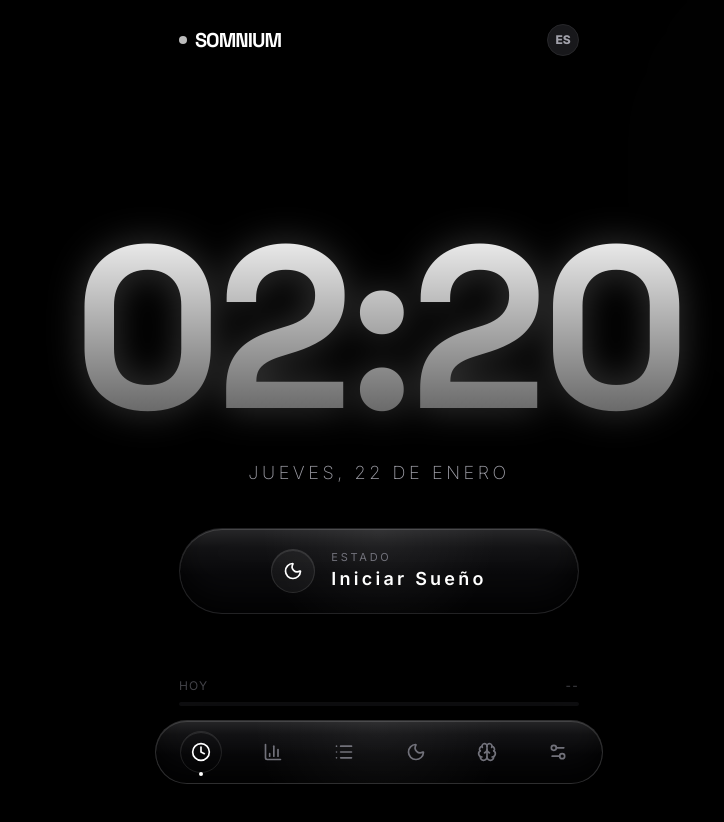
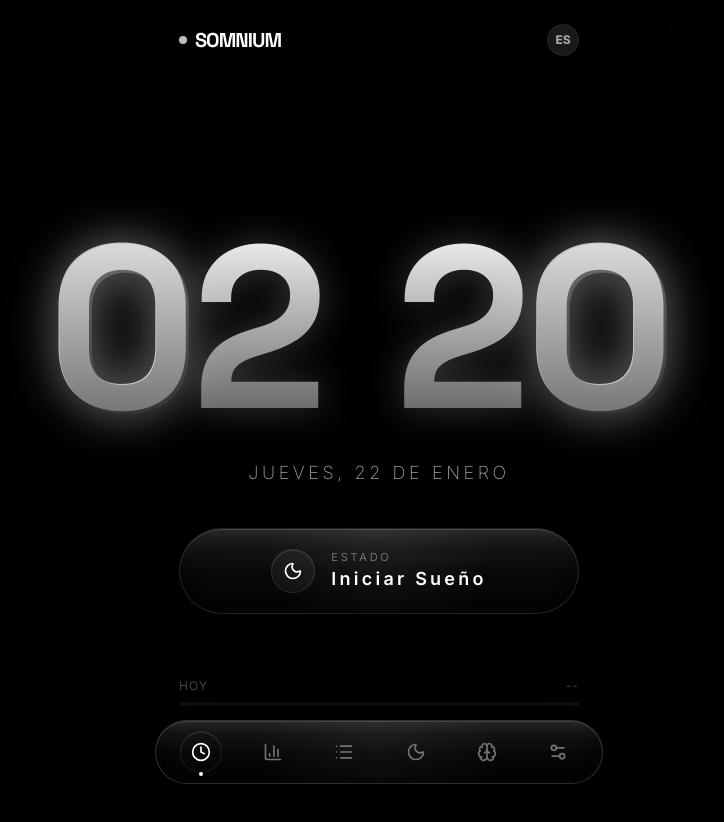
Before and after one commit to 420btc/somnium, a React (Vite) app: page / in a window 1280 px wide. Shown: the top 822 px of the page, without its empty margins (261-985 px from the left). Built offline with nearby package versions, Linux system fonts and the light colour scheme.

Commit message:
feat: add EnergyBeam component with animated clock improvements
- Implement EnergyBeam component for dynamic background effects
- Enhance GiantClock with character-level styling and shadow effects
- Add shader documentation for future reference
- Integrate EnergyBeam into main app layout

```diff
--- a/App.tsx
+++ b/App.tsx
@@ -6,6 +6,7 @@ import { HistoryList } from './components/HistoryList';
 import { AnalysisView } from './components/AnalysisView';
 import { Navbar } from './components/Navbar';
 import { DreamDiary } from './components/DreamDiary';
+import { EnergyBeam } from './components/EnergyBeam';
 import { AppScreen, SleepSession } from './types';
 import { getSleepHistory } from './services/storage';
 
@@ -42,14 +43,22 @@ const App: React.FC = () => {
 
   return (
     <div className={`min-h-screen overflow-x-hidden pb-20 selection:bg-white selection:text-black ${theme === 'light' ? 'bg-zinc-100 text-black' : 'bg-black text-white'}`}>
+      {screen === AppScreen.CLOCK && (
+        <div className="fixed inset-0 w-screen h-screen pointer-events-none z-0">
+          <div className="absolute inset-0 opacity-90">
+            <EnergyBeam className="w-full h-full" />
+          </div>
+          <div className="absolute inset-0 bg-[radial-gradient(circle_at_center,rgba(0,0,0,0.08),rgba(0,0,0,0.62)_60%,rgba(0,0,0,0.86)_100%)]"></div>
+        </div>
+      )}
+
       {/* Background Gradients */}
-      <div className="fixed inset-0 pointer-events-none z-0">
+      <div className="fixed inset-0 pointer-events-none z-[1]">
         <div className={`absolute top-[-10%] right-[-10%] w-[500px] h-[500px] rounded-full blur-[100px] opacity-20 ${theme === 'light' ? 'bg-black/10' : 'bg-white/5'}`}></div>
         <div className={`absolute bottom-[-10%] left-[-10%] w-[300px] h-[300px] rounded-full blur-[80px] opacity-20 ${theme === 'light' ? 'bg-black/10' : 'bg-zinc-800/20'}`}></div>
       </div>
 
       <div className="relative z-10 max-w-md mx-auto min-h-screen flex flex-col">
-
           {/* Header (Dynamic based on screen) */}
           <header className="p-6 flex justify-between items-center">
             <div className="flex items-center gap-2">
--- /dev/null
+++ b/components/EnergyBeam.tsx
@@ -0,0 +1,69 @@
+import React, { useEffect, useRef } from 'react';
+
+declare global {
+  interface Window {
+    UnicornStudio?: { init: () => void };
+    SomniumUnicornInitialized?: boolean;
+  }
+}
+
+interface EnergyBeamProps {
+  projectId?: string;
+  className?: string;
+}
+
+export const EnergyBeam: React.FC<EnergyBeamProps> = ({
+  projectId = 'hRFfUymDGOHwtFe7evR2',
+  className = ''
+}) => {
+  const containerRef = useRef<HTMLDivElement>(null);
+  const initializedRef = useRef(false);
+
+  useEffect(() => {
+    const ensureScript = () => {
+      const existing = document.querySelector<HTMLScriptElement>(
+        'script[data-somnium-unicornstudio="true"]'
+      );
+      if (existing) return;
+
+      const script = document.createElement('script');
+      script.src =
+        'https://cdn.jsdelivr.net/gh/hiunicornstudio/unicornstudio.js@v1.5.2/dist/unicornStudio.umd.js';
+      script.async = true;
+      script.dataset.somniumUnicornstudio = 'true';
+      document.head.appendChild(script);
+    };
+
+    ensureScript();
+
+    const tryInit = () => {
+      if (initializedRef.current) return;
+      if (!window.UnicornStudio) return;
+      if (!containerRef.current) return;
+      if (window.SomniumUnicornInitialized) {
+        initializedRef.current = true;
+        return;
+      }
+      initializedRef.current = true;
+      window.SomniumUnicornInitialized = true;
+      window.UnicornStudio.init();
+    };
+
+    const interval = window.setInterval(tryInit, 200);
+    window.setTimeout(tryInit, 0);
+
+    return () => {
+      window.clearInterval(interval);
+    };
+  }, []);
+
+  return (
+    <div className={`relative w-full h-full overflow-hidden ${className}`}>
+      <div
+        ref={containerRef}
+        data-us-project={projectId}
+        className="w-full h-full"
+      />
+    </div>
+  );
+};
--- a/components/GiantClock.tsx
+++ b/components/GiantClock.tsx
@@ -24,13 +24,58 @@ export const GiantClock: React.FC = () => {
     });
   };
 
+  const timeText = formatTime(time);
+  const timeChars = timeText.split('');
+
   return (
     <div className="flex flex-col items-center justify-center py-6 sm:py-10 animate-float">
       <div className="relative flex items-center justify-center px-3 overflow-visible">
         <div className="absolute w-[36vw] h-[36vw] rounded-full bg-white/6 blur-[80px] animate-glow"></div>
         <div className="absolute w-[26vw] h-[26vw] rounded-full bg-white/4 blur-[60px] animate-glow"></div>
-        <div className="relative px-2 text-[clamp(110px,24vw,180px)] sm:text-[18vw] font-display font-bold leading-none tracking-tight text-transparent bg-clip-text bg-gradient-to-b from-white to-neutral-600 select-none drop-shadow-[0_0_18px_rgba(255,255,255,0.22)] text-center whitespace-nowrap">
-          {formatTime(time)}
+
+        <div className="relative px-2 -translate-x-[calc(0.08em+2px)] text-[clamp(110px,24vw,180px)] sm:text-[18vw] font-display font-bold leading-none tracking-tight select-none text-center whitespace-nowrap">
+          <div className="relative flex items-baseline justify-center text-transparent bg-clip-text bg-gradient-to-b from-white to-neutral-600 drop-shadow-[0_0_18px_rgba(255,255,255,0.22)]">
+            {timeChars.map((ch, idx) => {
+              const isEdge = idx === 0 || idx === timeChars.length - 1;
+              const isColon = ch === ':';
+
+              if (!isEdge) {
+                return (
+                  <span
+                    key={`${ch}-${idx}`}
+                    className={isColon ? 'mx-[0.02em] opacity-70' : undefined}
+                  >
+                    {ch}
+                  </span>
+                );
+              }
+
+              return (
+                <span
+                  key={`${ch}-${idx}`}
+                  className={isColon ? 'mx-[0.02em] opacity-70' : undefined}
+                >
+                  <span className="relative inline-block">
+                    <span
+                      aria-hidden
+                      className="absolute inset-0 translate-x-[3px] translate-y-[3px] text-transparent bg-clip-text bg-gradient-to-b from-neutral-500 to-neutral-900 opacity-80 blur-[0.3px]"
+                    >
+                      {ch}
+                    </span>
+                    <span
+                      aria-hidden
+                      className="absolute inset-0 -translate-x-[1px] -translate-y-[1px] text-white/70 blur-[0.4px]"
+                    >
+                      {ch}
+                    </span>
+                    <span className="relative text-transparent bg-clip-text bg-gradient-to-b from-white to-neutral-600 drop-shadow-[0_0_26px_rgba(255,255,255,0.28)]">
+                      {ch}
+                    </span>
+                  </span>
+                </span>
+              );
+            })}
+          </div>
         </div>
       </div>
       <div className="text-zinc-400 text-lg uppercase tracking-[0.2em] font-light mt-4">
```
Lines whose indentation alone changed are shown as unchanged.
